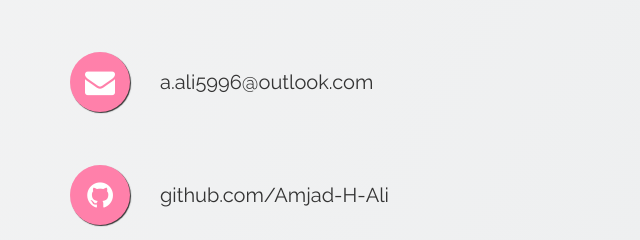
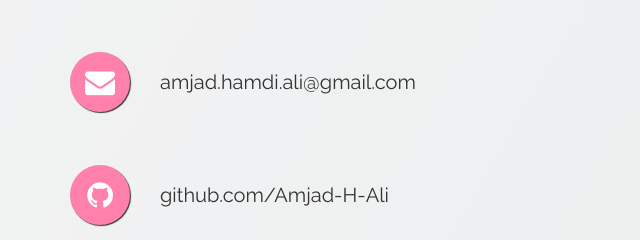
Before and after one commit to Amjad-H-Ali/Portfolio, a plain HTML site: page index.html in a window 1280 px wide. Shown: the part 4101-4341 px from the top of the page, 186-826 px from the left. Drawn offline with Linux system fonts and the light colour scheme.

Commit message:
Changed Email

```diff
--- a/index.html
+++ b/index.html
@@ -393,7 +393,7 @@
 
 
 				<div class="links">
-					<div class="linkDiv"> <a href="mailto: a.ali5996@outlook.com" class="link"> a.ali5996@outlook.com</a> </div>
+					<div class="linkDiv"> <a href="mailto: amjad.hamdi.ali@gmail.com" class="link"> amjad.hamdi.ali@gmail.com</a> </div>
 
 					<div class="linkDiv"> <a href="http://github.com/Amjad-H-Ali" class="link"  target="_blank"> github.com/Amjad-H-Ali</a> </div>
 
```
